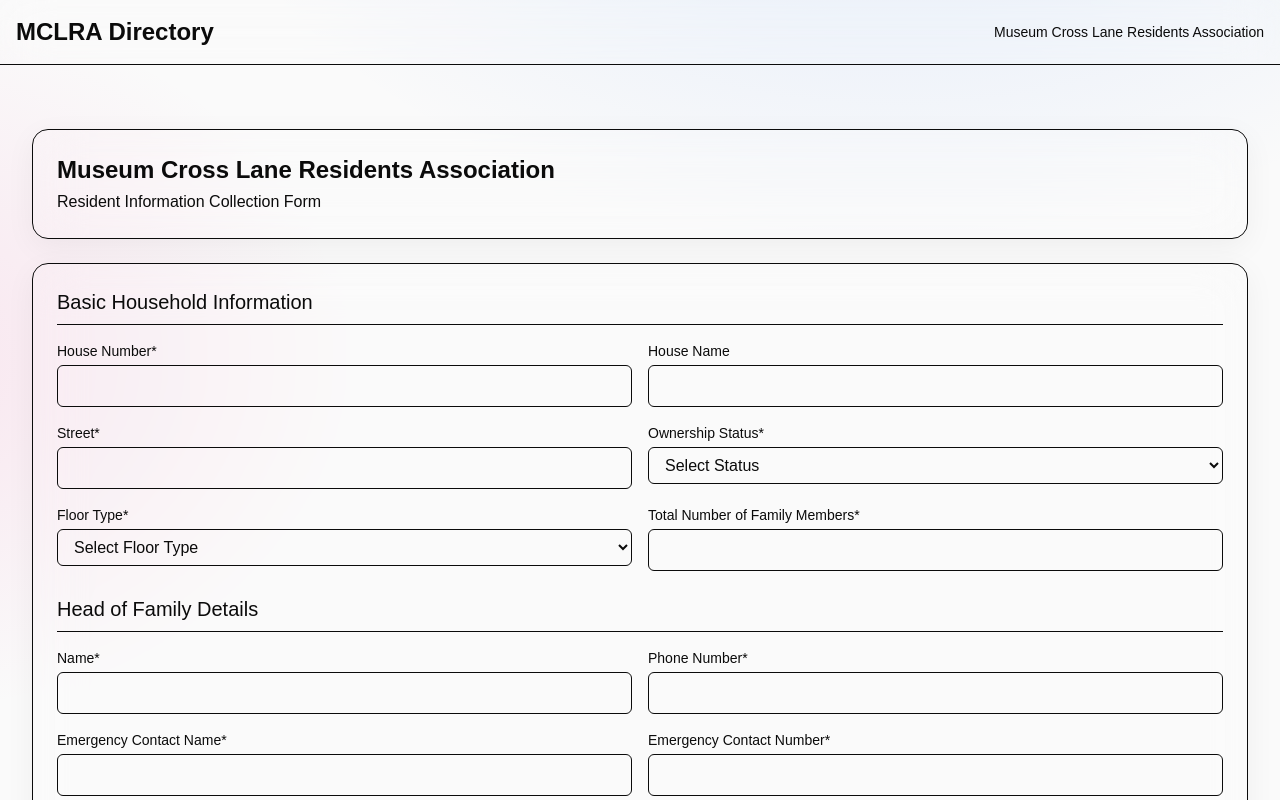
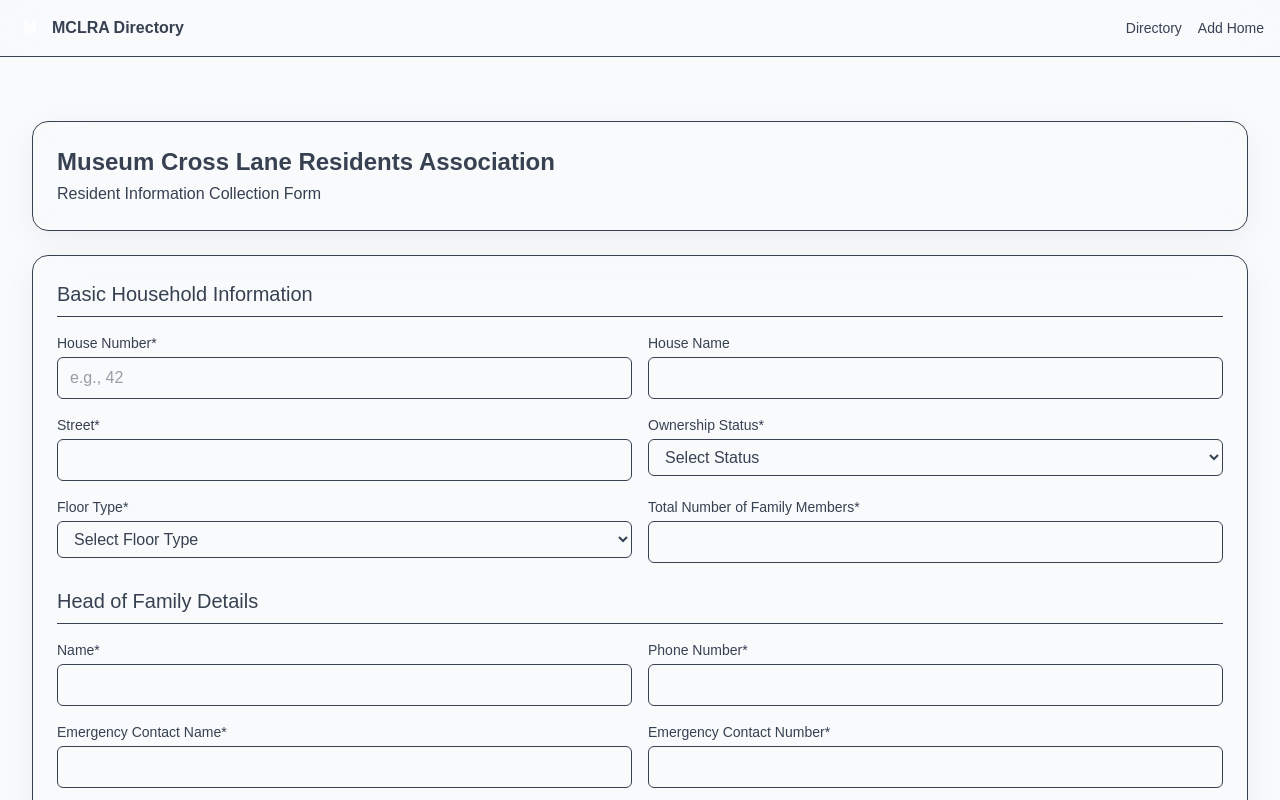
Before and after one commit to abhijithmahipal/mclra-listing, a Next.js app: page /addhome in a window 1280 px wide. Shown: the top 800 px of the page. Built offline with nearby package versions, Linux system fonts and the light colour scheme.

Commit message:
Update package dependencies and enhance UI components with improved styling and new icons; add lucide-react for icon support and refine form input styles for better user experience.

```diff
--- a/package.json
+++ b/package.json
@@ -12,6 +12,7 @@
   },
   "dependencies": {
     "firebase": "^12.1.0",
+    "lucide-react": "0.542.0",
     "next": "15.5.2",
     "react": "19.1.0",
     "react-dom": "19.1.0",
--- a/src/app/addhome/page.tsx
+++ b/src/app/addhome/page.tsx
@@ -97,23 +97,23 @@ export default function AddHomePage() {
               <div className="grid md:grid-cols-2 gap-4">
                 <div>
                   <label className="block text-sm font-medium mb-1" htmlFor="houseNumber">House Number*</label>
-                  <input className="w-full px-3 py-2 rounded-md border border-[--border] bg-transparent" id="houseNumber" name="houseNumber" required />
+                  <input className="w-full px-3 py-2 rounded-md border border-[--border] bg-transparent focus:ring-2 focus:ring-[--ring] outline-none" id="houseNumber" name="houseNumber" required placeholder="e.g., 42" />
                 </div>
 
                 <div>
                   <label className="block text-sm font-medium mb-1" htmlFor="houseName">House Name</label>
-                  <input className="w-full px-3 py-2 rounded-md border border-[--border] bg-transparent" id="houseName" name="houseName" />
+                  <input className="w-full px-3 py-2 rounded-md border border-[--border] bg-transparent focus:ring-2 focus:ring-[--ring] outline-none" id="houseName" name="houseName" />
                 </div>
 
                 <div>
                   <label className="block text-sm font-medium mb-1" htmlFor="street">Street*</label>
-                  <input className="w-full px-3 py-2 rounded-md border border-[--border] bg-transparent" id="street" name="street" required />
+                  <input className="w-full px-3 py-2 rounded-md border border-[--border] bg-transparent focus:ring-2 focus:ring-[--ring] outline-none" id="street" name="street" required />
                 </div>
 
                 <div>
                   <label className="block text-sm font-medium mb-1" htmlFor="ownership">Ownership Status*</label>
                   <select
-                    className="w-full px-3 py-2 rounded-md border border-[--border] bg-transparent"
+                    className="w-full px-3 py-2 rounded-md border border-[--border] bg-transparent focus:ring-2 focus:ring-[--ring] outline-none"
                     id="ownership"
                     name="ownership"
                     required
@@ -130,18 +130,18 @@ export default function AddHomePage() {
                   <div className="md:col-span-2 grid md:grid-cols-2 gap-4 p-4 rounded-md bg-white/50 dark:bg-white/10 border border-[--border]">
                     <div>
                       <label className="block text-sm font-medium mb-1" htmlFor="permanentAddress">Permanent Address (if rented)</label>
-                      <input className="w-full px-3 py-2 rounded-md border border-[--border] bg-transparent" id="permanentAddress" name="permanentAddress" />
+                      <input className="w-full px-3 py-2 rounded-md border border-[--border] bg-transparent focus:ring-2 focus:ring-[--ring] outline-none" id="permanentAddress" name="permanentAddress" />
                     </div>
                     <div>
                       <label className="block text-sm font-medium mb-1" htmlFor="ownerAddress">Owner&apos;s Address (if rented)</label>
-                      <input className="w-full px-3 py-2 rounded-md border border-[--border] bg-transparent" id="ownerAddress" name="ownerAddress" />
+                      <input className="w-full px-3 py-2 rounded-md border border-[--border] bg-transparent focus:ring-2 focus:ring-[--ring] outline-none" id="ownerAddress" name="ownerAddress" />
                     </div>
                   </div>
                 )}
 
                 <div>
                   <label className="block text-sm font-medium mb-1" htmlFor="floorType">Floor Type*</label>
-                  <select className="w-full px-3 py-2 rounded-md border border-[--border] bg-transparent" id="floorType" name="floorType" required>
+                  <select className="w-full px-3 py-2 rounded-md border border-[--border] bg-transparent focus:ring-2 focus:ring-[--ring] outline-none" id="floorType" name="floorType" required>
                     <option value="">Select Floor Type</option>
                     <option value="entire">Entire Home</option>
                     <option value="partial">Ground Floor</option>
@@ -151,7 +151,7 @@ export default function AddHomePage() {
 
                 <div>
                   <label className="block text-sm font-medium mb-1" htmlFor="familyMembers">Total Number of Family Members*</label>
-                  <input type="number" min={1} className="w-full px-3 py-2 rounded-md border border-[--border] bg-transparent" id="familyMembers" name="familyMembers" required />
+                  <input type="number" min={1} className="w-full px-3 py-2 rounded-md border border-[--border] bg-transparent focus:ring-2 focus:ring-[--ring] outline-none" id="familyMembers" name="familyMembers" required />
                 </div>
               </div>
             </section>
@@ -162,27 +162,27 @@ export default function AddHomePage() {
               <div className="grid md:grid-cols-2 gap-4">
                 <div>
                   <label className="block text-sm font-medium mb-1" htmlFor="headName">Name*</label>
-                  <input className="w-full px-3 py-2 rounded-md border border-[--border] bg-transparent" id="headName" name="headName" required />
+                  <input className="w-full px-3 py-2 rounded-md border border-[--border] bg-transparent focus:ring-2 focus:ring-[--ring] outline-none" id="headName" name="headName" required />
                 </div>
                 <div>
                   <label className="block text-sm font-medium mb-1" htmlFor="headPhone">Phone Number*</label>
-                  <input type="tel" className="w-full px-3 py-2 rounded-md border border-[--border] bg-transparent" id="headPhone" name="headPhone" required />
+                  <input type="tel" className="w-full px-3 py-2 rounded-md border border-[--border] bg-transparent focus:ring-2 focus:ring-[--ring] outline-none" id="headPhone" name="headPhone" required />
                 </div>
                 <div>
                   <label className="block text-sm font-medium mb-1" htmlFor="emergencyName">Emergency Contact Name*</label>
-                  <input className="w-full px-3 py-2 rounded-md border border-[--border] bg-transparent" id="emergencyName" name="emergencyName" required />
+                  <input className="w-full px-3 py-2 rounded-md border border-[--border] bg-transparent focus:ring-2 focus:ring-[--ring] outline-none" id="emergencyName" name="emergencyName" required />
                 </div>
                 <div>
                   <label className="block text-sm font-medium mb-1" htmlFor="emergencyPhone">Emergency Contact Number*</label>
-                  <input type="tel" className="w-full px-3 py-2 rounded-md border border-[--border] bg-transparent" id="emergencyPhone" name="emergencyPhone" required />
+                  <input type="tel" className="w-full px-3 py-2 rounded-md border border-[--border] bg-transparent focus:ring-2 focus:ring-[--ring] outline-none" id="emergencyPhone" name="emergencyPhone" required />
                 </div>
                 <div>
                   <label className="block text-sm font-medium mb-1" htmlFor="headOccupation">Occupation*</label>
-                  <input className="w-full px-3 py-2 rounded-md border border-[--border] bg-transparent" id="headOccupation" name="headOccupation" required />
+                  <input className="w-full px-3 py-2 rounded-md border border-[--border] bg-transparent focus:ring-2 focus:ring-[--ring] outline-none" id="headOccupation" name="headOccupation" required />
                 </div>
                 <div>
                   <label className="block text-sm font-medium mb-1" htmlFor="headBloodGroup">Blood Group*</label>
-                  <select className="w-full px-3 py-2 rounded-md border border-[--border] bg-transparent" id="headBloodGroup" name="headBloodGroup" required>
+                  <select className="w-full px-3 py-2 rounded-md border border-[--border] bg-transparent focus:ring-2 focus:ring-[--ring] outline-none" id="headBloodGroup" name="headBloodGroup" required>
                     <option value="">Select Blood Group</option>
                     {['A+','A-','B+','B-','AB+','AB-','O+','O-'].map(bg => (
                       <option key={bg} value={bg}>{bg}</option>
@@ -203,23 +203,23 @@ export default function AddHomePage() {
                     <div className="grid md:grid-cols-2 gap-4">
                       <div>
                         <label className="block text-sm font-medium mb-1">Name</label>
-                        <input value={member.name} onChange={(e) => updateMember(index, 'name', e.target.value)} className="w-full px-3 py-2 rounded-md border border-[--border] bg-transparent" required />
+                        <input value={member.name} onChange={(e) => updateMember(index, 'name', e.target.value)} className="w-full px-3 py-2 rounded-md border border-[--border] bg-transparent focus:ring-2 focus:ring-[--ring] outline-none" required />
                       </div>
                       <div>
                         <label className="block text-sm font-medium mb-1">Relationship to Head</label>
-                        <input value={member.relationship} onChange={(e) => updateMember(index, 'relationship', e.target.value)} className="w-full px-3 py-2 rounded-md border border-[--border] bg-transparent" required />
+                        <input value={member.relationship} onChange={(e) => updateMember(index, 'relationship', e.target.value)} className="w-full px-3 py-2 rounded-md border border-[--border] bg-transparent focus:ring-2 focus:ring-[--ring] outline-none" required />
                       </div>
                       <div>
                         <label className="block text-sm font-medium mb-1">Phone Number</label>
-                        <input type="tel" value={member.phone} onChange={(e) => updateMember(index, 'phone', e.target.value)} className="w-full px-3 py-2 rounded-md border border-[--border] bg-transparent" />
+                        <input type="tel" value={member.phone} onChange={(e) => updateMember(index, 'phone', e.target.value)} className="w-full px-3 py-2 rounded-md border border-[--border] bg-transparent focus:ring-2 focus:ring-[--ring] outline-none" />
                       </div>
                       <div>
                         <label className="block text-sm font-medium mb-1">Occupation</label>
-                        <input value={member.occupation} onChange={(e) => updateMember(index, 'occupation', e.target.value)} className="w-full px-3 py-2 rounded-md border border-[--border] bg-transparent" />
+                        <input value={member.occupation} onChange={(e) => updateMember(index, 'occupation', e.target.value)} className="w-full px-3 py-2 rounded-md border border-[--border] bg-transparent focus:ring-2 focus:ring-[--ring] outline-none" />
                       </div>
                       <div>
                         <label className="block text-sm font-medium mb-1">Blood Group</label>
-                        <select value={member.bloodGroup} onChange={(e) => updateMember(index, 'bloodGroup', e.target.value)} className="w-full px-3 py-2 rounded-md border border-[--border] bg-transparent">
+                        <select value={member.bloodGroup} onChange={(e) => updateMember(index, 'bloodGroup', e.target.value)} className="w-full px-3 py-2 rounded-md border border-[--border] bg-transparent focus:ring-2 focus:ring-[--ring] outline-none">
                           <option value="">Select Blood Group</option>
                           {['A+','A-','B+','B-','AB+','AB-','O+','O-'].map(bg => (
                             <option key={bg} value={bg}>{bg}</option>
@@ -234,12 +234,12 @@ export default function AddHomePage() {
                 ))}
               </div>
 
-              <button type="button" onClick={addMember} className="px-4 py-2 rounded-md bg-blue-600 text-white hover:bg-blue-700">Add Family Member</button>
+              <button type="button" onClick={addMember} className="px-3 py-2 rounded-md text-white bg-emerald-600 hover:bg-emerald-700">Add Family Member</button>
             </section>
 
             <div className="flex items-center justify-between pt-2">
               <button type="reset" className="px-4 py-2 rounded-md bg-red-600 text-white hover:bg-red-700">Reset Form</button>
-              <button disabled={submitting} type="submit" className="px-4 py-2 rounded-md bg-green-600 text-white hover:bg-green-700 disabled:opacity-60">
+              <button disabled={submitting} type="submit" className="px-4 py-2 rounded-md text-white bg-emerald-600 hover:bg-emerald-700 disabled:opacity-60 transition-colors">
                 {submitting ? 'Submitting...' : 'Submit Information'}
               </button>
             </div>
@@ -249,7 +249,7 @@ export default function AddHomePage() {
             )}
           </form>
         ) : (
-          <div className="p-4 rounded-md bg-green-600 text-white">
+          <div className="p-4 rounded-md bg-[--accent] text-white">
             <h3 className="text-lg font-semibold">Thank you!</h3>
             <p>Your information has been successfully submitted.</p>
           </div>
--- a/src/app/globals.css
+++ b/src/app/globals.css
@@ -1,32 +1,37 @@
 @import "tailwindcss";
 
 :root {
-  --background: #fafafa;
-  --foreground: #0b0b0b;
+  /* Palette */
+  --primary: #1e40af; /* deep blue */
+  --primary-foreground: #eaf2ff;
+  --accent: #059669; /* emerald */
+  --accent-foreground: #ecfdf5;
+  --background: #f8fafc; /* light gray */
+  --foreground: #374151; /* charcoal */
 
-  --card: rgba(255,255,255,0.6);
-  --card-foreground: #0b0b0b;
+  --card: #ffffff;
+  --card-foreground: #1f2937;
 
-  --muted: rgba(0,0,0,0.04);
-  --muted-foreground: #4b5563;
+  --muted: #eef2f7;
+  --muted-foreground: #6b7280;
 
   --border: rgba(0,0,0,0.08);
-  --ring: rgba(59,130,246,0.5);
+  --ring: rgba(30,64,175,0.45);
 }
 
 @media (prefers-color-scheme: dark) {
   :root {
-    --background: #0a0a0a;
-    --foreground: #e6e6e6;
+    --background: #0b0f17;
+    --foreground: #e5e7eb;
 
-    --card: rgba(255,255,255,0.08);
-    --card-foreground: #e6e6e6;
+    --card: rgba(255,255,255,0.06);
+    --card-foreground: #e5e7eb;
 
-    --muted: rgba(255,255,255,0.06);
+    --muted: rgba(255,255,255,0.08);
     --muted-foreground: #9ca3af;
 
     --border: rgba(255,255,255,0.12);
-    --ring: rgba(96,165,250,0.5);
+    --ring: rgba(16,185,129,0.45);
   }
 }
 
@@ -44,9 +49,7 @@
 }
 
 body {
-  background: radial-gradient(1200px 800px at 70% -20%, rgba(59,130,246,0.15), transparent 60%),
-              radial-gradient(800px 600px at -10% 30%, rgba(236,72,153,0.12), transparent 60%),
-              var(--background);
+  background: var(--background);
   color: var(--foreground);
   font-family: Arial, Helvetica, sans-serif;
 }
--- a/src/app/layout.tsx
+++ b/src/app/layout.tsx
@@ -1,5 +1,6 @@
 import type { Metadata } from "next";
 import "./globals.css";
+import Link from "next/link";
 
 export const metadata: Metadata = {
   title: "MCLRA Directory",
@@ -14,12 +15,16 @@ export default function RootLayout({
   return (
     <html lang="en">
       <body className={`min-h-screen bg-[--background] text-[--foreground]`}>
-        <nav className="sticky top-0 z-40 backdrop-blur-xl bg-white/10 dark:bg-white/10 border-b border-[--border] text-[--foreground]">
-          <div className="container mx-auto px-4 py-4">
-            <div className="flex items-center justify-between">
-              <h1 className="text-xl md:text-2xl font-semibold">MCLRA Directory</h1>
-              <div className="text-xs md:text-sm text-[--muted-foreground]">
-                Museum Cross Lane Residents Association
+        <nav className="sticky top-0 z-40 bg-[--card]/90 backdrop-blur-xl border-b border-[--border]">
+          <div className="container mx-auto px-4">
+            <div className="flex h-14 items-center justify-between">
+              <div className="flex items-center gap-2">
+                <div className="h-7 w-7 rounded-md bg-[--primary] text-white flex items-center justify-center font-bold">M</div>
+                <span className="text-sm md:text-base font-semibold">MCLRA Directory</span>
+              </div>
+              <div className="flex items-center gap-4 text-xs md:text-sm text-[--muted-foreground]">
+                <Link href="/houses" className="hover:text-[--foreground] transition-colors">Directory</Link>
+                <Link href="/addhome" className="hover:text-[--foreground] transition-colors">Add Home</Link>
               </div>
             </div>
           </div>
```
Also changed, not shown: src/app/houses/[id]/page.tsx (+11 -10 lines), src/components/ResidentCard.tsx (+14 -21 lines), 1 other file (tests, documents, lock files or other folders).
